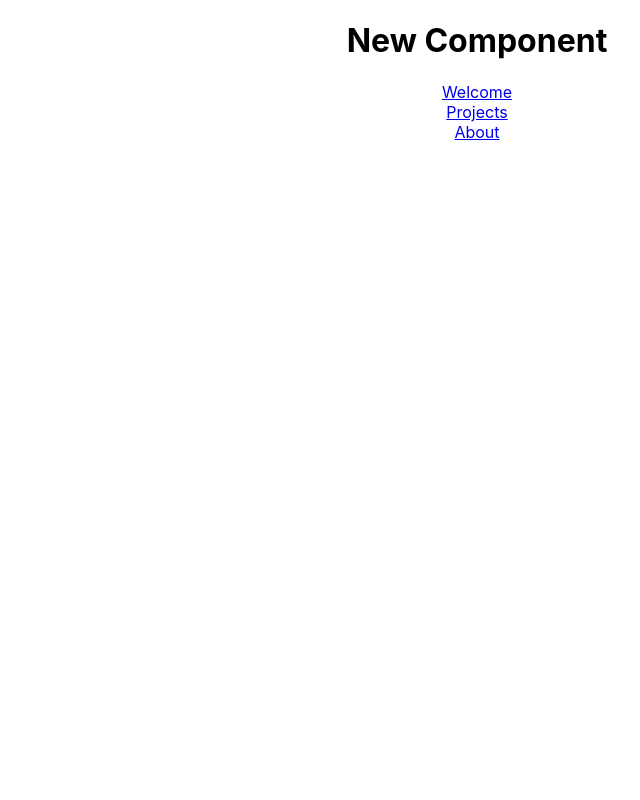
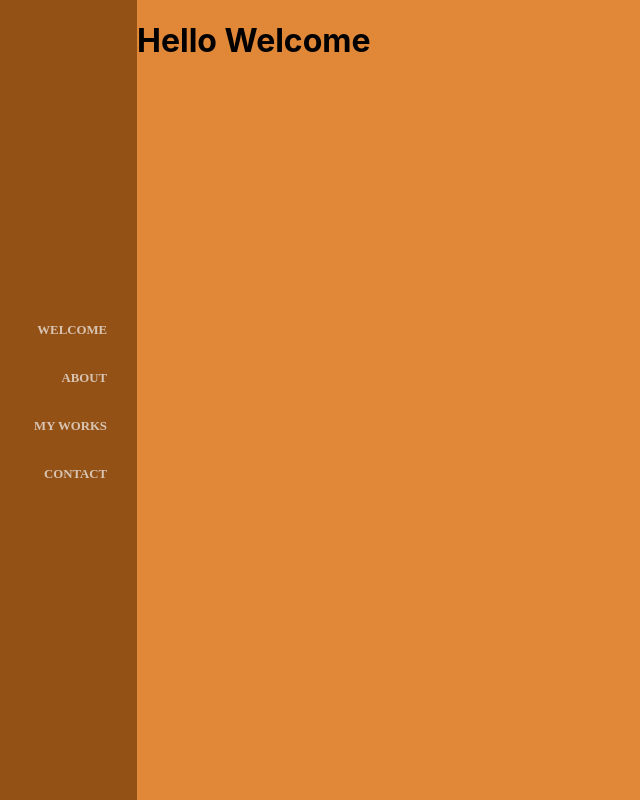
Before and after one commit to William46503/my_react_portfolio, a React (Create React App) app: page / in a window 1280 px wide. Shown: the whole page, without its empty margins (163-803 px from the left). Built offline with nearby package versions, Linux system fonts and the light colour scheme.

Commit message:
Nav-bar styling, welcome-container 0.1

```diff
--- a/src/About.jsx
+++ b/src/About.jsx
@@ -3,7 +3,7 @@ import React from "react"
 function About(props) {
   return (
     <div>
-      <h1>New Component</h1>
+      <h1>Hello About</h1>
     </div>
   )
 }
--- a/src/App.css
+++ b/src/App.css
@@ -1,38 +1,71 @@
-.App {
-  text-align: center;
+body {
+  padding: 0;
+  margin: 0;
+
 }
 
-.App-logo {
-  height: 40vmin;
-  pointer-events: none;
+ .welcome-mainContainer {
+  height: 800px;
+ min-width: calc(100% - 300px);
+  background-color: #e08738;
+  float: left;
+  padding-left: 300px;
+  overflow-x: hidden;
 }
 
-@media (prefers-reduced-motion: no-preference) {
-  .App-logo {
-    animation: App-logo-spin infinite 20s linear;
-  }
+.navigation{
+ display: block;
+  position: fixed;
+  z-index: 1000;
+  height: 100vh;
+  width: 300px;
+  background-color: #945116;
 }
 
-.App-header {
-  background-color: #282c34;
-  min-height: 100vh;
+.navigation-inner {
+  /* center the unordered list vertically  */
   display: flex;
   flex-direction: column;
-  align-items: center;
   justify-content: center;
-  font-size: calc(10px + 2vmin);
-  color: white;
+  min-height: 100%;
+  /* center the unordered list vertically  */
 }
 
-.App-link {
-  color: #61dafb;
+.navigation-inner >div{
+  text-align: right;
+  padding: 14px 0;
+  margin-right: 30px;
 }
 
-@keyframes App-logo-spin {
-  from {
-    transform: rotate(0deg);
-  }
-  to {
-    transform: rotate(360deg);
-  }
+.nav-item{
+  text-decoration: none;
+  text-transform: uppercase;
+  color: whitesmoke;
+  font-family: "Century Gothic";
+  font-weight: bold;
+  font-size: 0.8em;
+  opacity: 0.7;
+  transition: all 0.3s ease-in-out;
 }
+
+.nav-item:after {
+  content: "";
+  display: block;
+  position: absolute;
+  right: 0;
+  margin-right: 30px;
+  margin-top: 10px;
+  width: 60%;
+  height: 2px;
+  max-width: 0;
+  background-image: linear-gradient(to left, #ffa759, #1acab3);
+  transition: max-width 0.3s ease-out;
+}
+
+.nav-item:hover:after {
+  max-width: 100%;
+}
+
+.nav-item:hover {
+opacity: 1;
+}
--- a/src/App.jsx
+++ b/src/App.jsx
@@ -12,18 +12,25 @@ function App() {
       <Route exact path ="/" component ={Welcome}/>
       <Route path ="/about" component ={About}/>
       <Route path="/project" component ={Project} />
+
         <div className="navigation">
-         <div className="navigation-sub">
+             <div className ="navigation-inner">
                <div>
-             <Link to="/" className="item">Welcome</Link>
+                    <Link to="/welcome" className="nav-item">Welcome</Link>
               </div>
               <div>
-             <Link to="/project" className="item">Projects</Link>
+                   <Link to="/about" className="nav-item">About</Link>
               </div>
-           <div><Link to="/about" className="item">About</Link></div>
+               <div>
+                  <Link to="/project" className="nav-item">My Works</Link>
+              </div>
+               <div>
+                   <Link to="/contact" className="nav-item">Contact</Link>
               </div>
              </div>
       </div>
+  </div>
+
     </BrowserRouter>
   );
 }
--- a/src/Welcome.jsx
+++ b/src/Welcome.jsx
@@ -1,9 +1,10 @@
 import React from "react"
+ import './App.css';
 
 function Welcome(props) {
   return (
-    <div>
-      <h1>New Component</h1>
+    <div className="welcome-mainContainer">
+      <h1>Hello Welcome</h1>
     </div>
   )
 }
```
Lines whose indentation alone changed are shown as unchanged.
